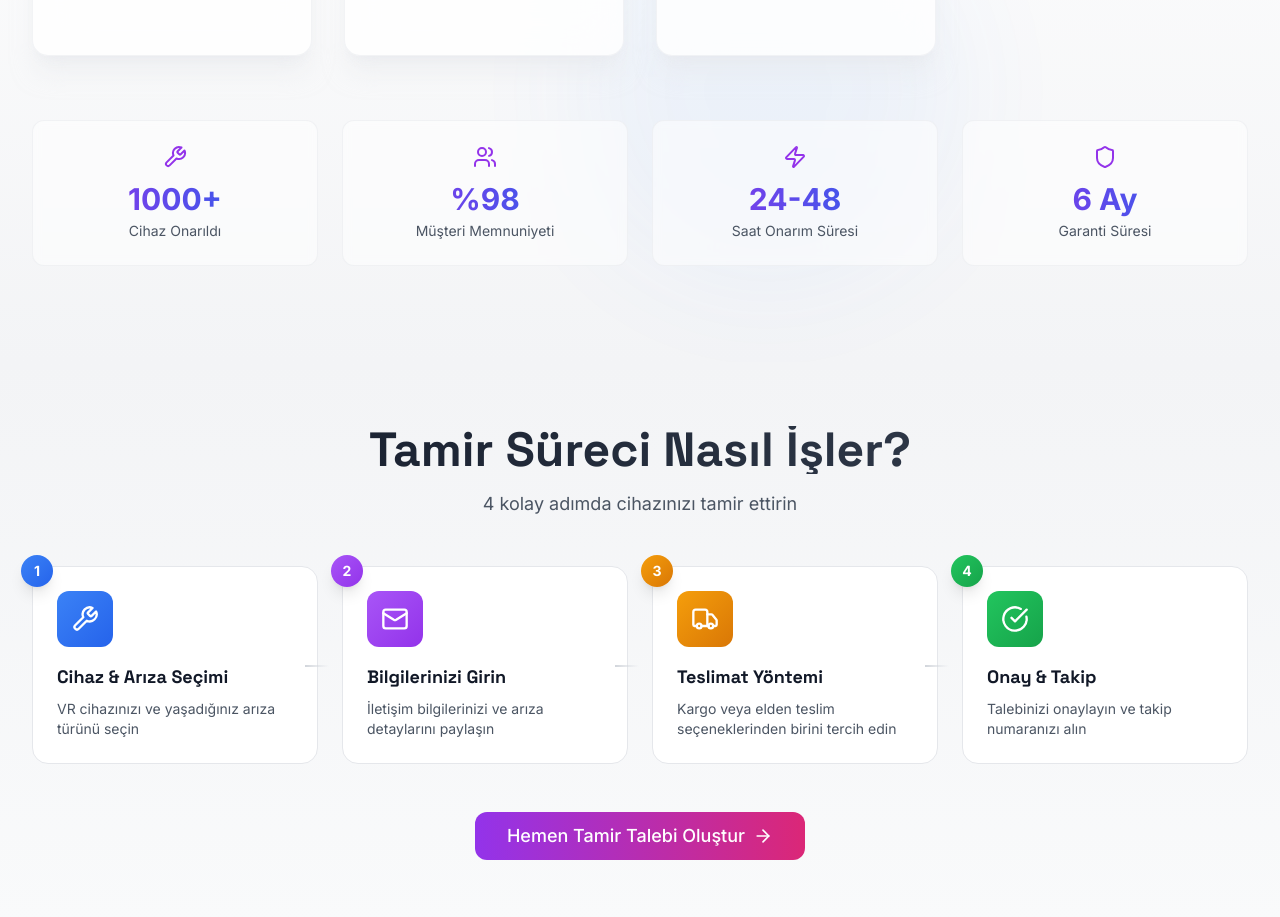
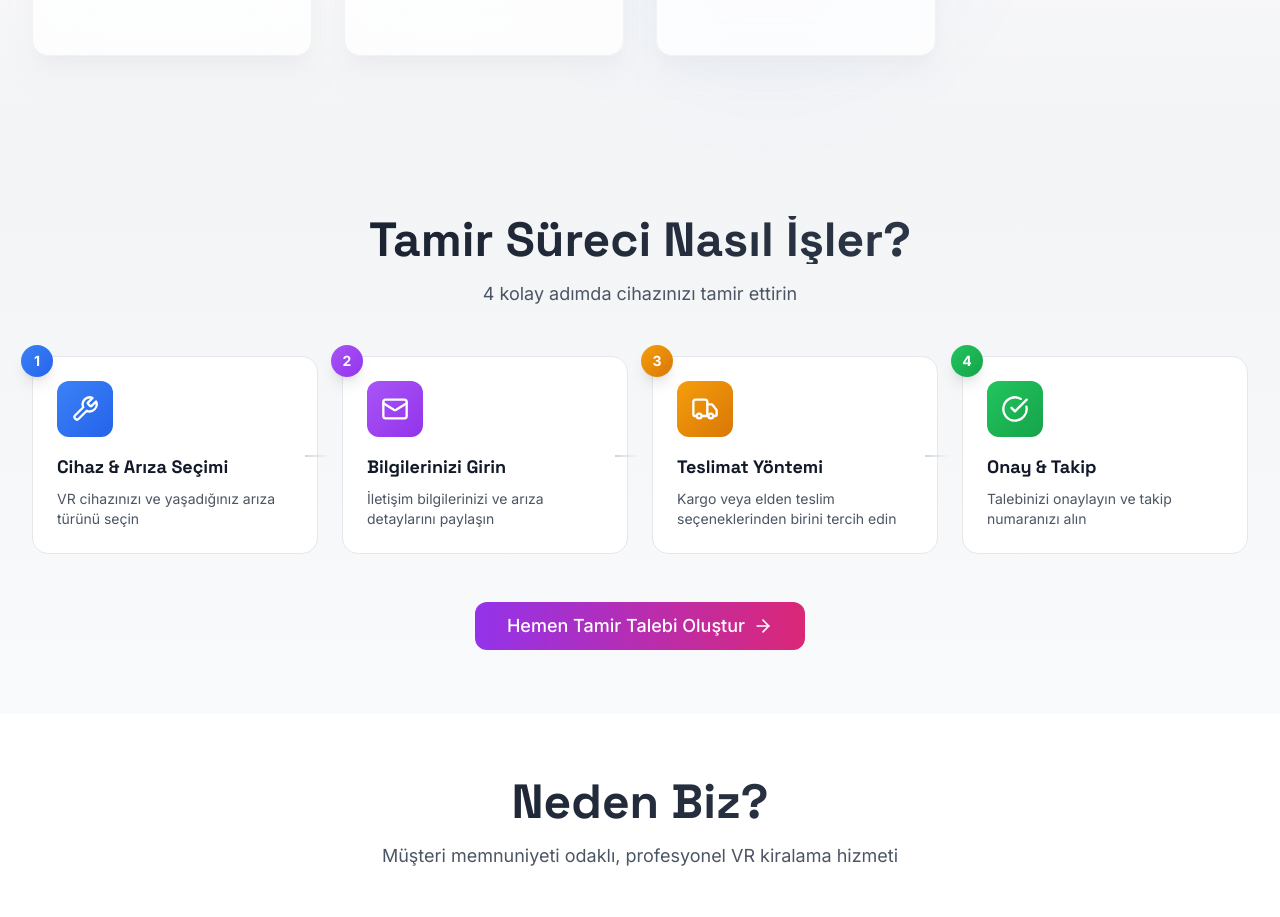
Before and after one commit to ECR-Bilgisayar/vr-tamir-merkezi, a React (Vite) app: page / in a window 1280 px wide. Shown: the part 1920-2837 px from the top of the page. Built offline with nearby package versions, Linux system fonts and the light colour scheme.

Commit message:
müşteri kalktı

```diff
--- a/src/pages/HomePage.jsx
+++ b/src/pages/HomePage.jsx
@@ -293,39 +293,7 @@ const HomePage = () => {
             ))}
           </div>
 
-          {/* Bottom Stats/Trust Section */}
-          <motion.div
-            initial={{ opacity: 0, y: 20 }}
-            whileInView={{ opacity: 1, y: 0 }}
-            viewport={{ once: true }}
-            transition={{ delay: 0.5 }}
-            className="mt-16 grid grid-cols-2 md:grid-cols-4 gap-6"
-          >
-            {[
-              { value: "1000+", label: "Cihaz Onarıldı", icon: Wrench },
-              { value: "%98", label: "Müşteri Memnuniyeti", icon: Users },
-              { value: "24-48", label: "Saat Onarım Süresi", icon: Zap },
-              { value: "6 Ay", label: "Garanti Süresi", icon: Shield },
-            ].map((stat, index) => (
-              <motion.div
-                key={index}
-                initial={{ opacity: 0, scale: 0.9 }}
-                whileInView={{ opacity: 1, scale: 1 }}
-                viewport={{ once: true }}
-                transition={{ delay: 0.6 + index * 0.1 }}
-                className="relative group"
-              >
-                <div className="absolute inset-0 bg-gradient-to-r from-purple-500/20 to-blue-500/20 rounded-xl blur-lg opacity-0 group-hover:opacity-100 transition-opacity" />
-                <div className="relative text-center p-6 rounded-xl bg-white/50 dark:bg-white/5 backdrop-blur-sm border border-gray-200/50 dark:border-white/10">
-                  <stat.icon className="w-6 h-6 mx-auto mb-3 text-purple-600 dark:text-purple-400" />
-                  <div className="text-2xl sm:text-3xl font-bold bg-gradient-to-r from-purple-600 to-blue-600 bg-clip-text text-transparent">
-                    {stat.value}
-                  </div>
-                  <div className="text-sm text-gray-600 dark:text-gray-400 mt-1">{stat.label}</div>
-                </div>
-              </motion.div>
-            ))}
-          </motion.div>
+
         </div>
       </section>
 
```
